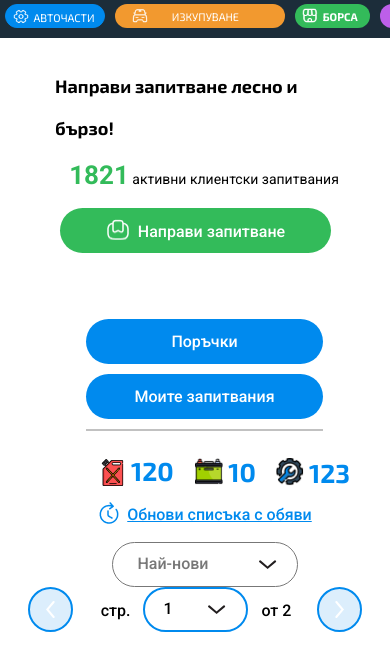
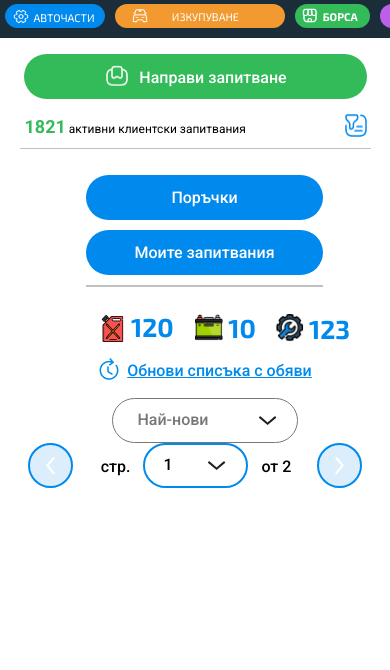
Before and after one commit to PeterMonev/Megaparts-Task-2, a plain HTML site: page index.html in a window 390 px wide. Shown: the part 66-736 px from the top of the page. Drawn offline with Linux system fonts and the light colour scheme.

Commit message:
Making first section in Main responsive at 390px width

```diff
--- a/index.html
+++ b/index.html
@@ -92,6 +92,7 @@
       <div class="main__query__div">
         <p class="query__div_p1">Направи запитване лесно и бързо!</p>
         <p class="query__div_p2"><span>1821</span> активни клиентски запитвания</p>
+        <img class="query__img" src="/assets/documentfilter.png" alt="doc">
       </div>
       <a href="#" class="main__query__a">
         <span class="main__query__icon"></span>
--- a/responsive.css
+++ b/responsive.css
@@ -319,6 +319,8 @@ height: 45px;
 }
 
 @media all and (max-width: 394px) {
+  /* HEADER */
+
   .main__filter {
     display: none;
   }
@@ -401,6 +403,67 @@ height: 45px;
     margin: 3px 5px 0 2px;
   }
 
+  .header__bottom__ul__rigth img {
+    width: 22px;
+    height: 22px;
+    margin: 0;
+  }
+
+  .header__bottom__ul__rigth li:nth-child(1) {
+    width: 35px;
+    height: 35px;
+    margin: auto;
+  }
+
+  .header__bottom__ul__rigth li:nth-child(1) img {
+    margin-top: 5px;
+  }
+
+  /* MAIN */
+
+  .main__query {
+    flex-direction: column-reverse;
+    margin-top: 16px;
+    padding-bottom: 10px;
+    border-bottom: 1px solid #C1C1C1;
+  }
+
+  .query__div_p1 {
+    display: none;
+  }
+
+  .main__query__a {
+    width: 343px;
+  }
+
+  .main__query__icon {
+    margin-left: 81px;
+  }
+
+  .main__query__text {
+    padding-right: 32px;
+  }
+
+  .main__query__div {
+    flex-direction: row;
+    width: 110%;
+  }
+
+  .query__img {
+    display: inline;
+    margin: -6px 0 0 98px;
+  }
+
+  .query__div_p2 {
+    font-size: 12px;
+    margin: -1px 0 0 5px;
+    padding: 0;
+
+  }
+
+  .query__div_p2 span {
+    font-size: 18px;
+  }
 
   .offers__div__offer1,
   .offers__div__offer2,
--- a/style.css
+++ b/style.css
@@ -381,6 +381,10 @@ button {
   line-height: 18px;
   letter-spacing: 0em;
   text-align: left;
+}
+
+.query__img {
+  display: none;
 }
 
 .main__query__a {
```
Also changed, not shown: assets/documentfilter.png (added).
